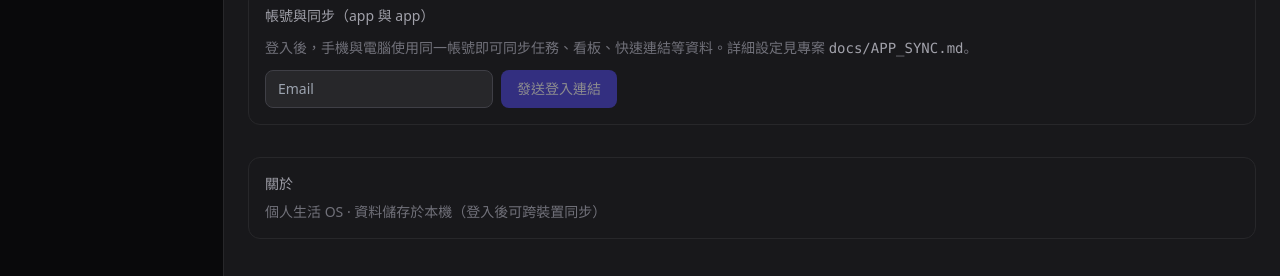
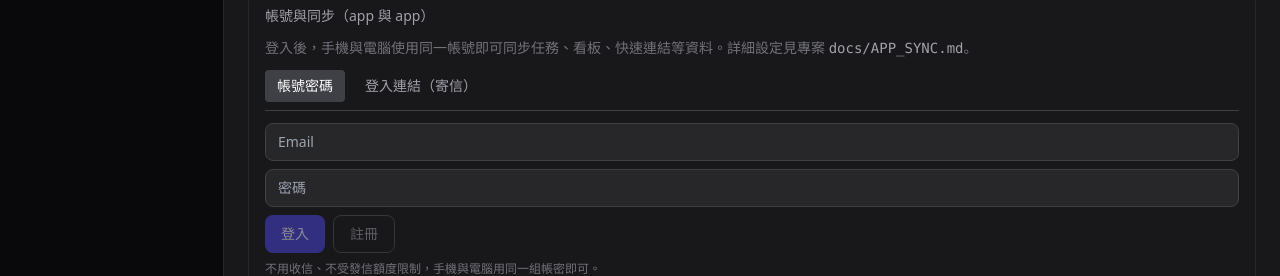
Before and after one commit to huazhi2407/daily, a Next.js app: page /settings in a window 1280 px wide. Shown: the part 524-800 px from the top of the page. Built offline with nearby package versions, Linux system fonts and the light colour scheme; no server answers.

Commit message:
feat: 新增帳號密碼登入，可不用魔法連結與發信額度
Made-with: Cursor

```diff
--- a/app/settings/page.tsx
+++ b/app/settings/page.tsx
@@ -15,6 +15,8 @@ export default function SettingsPage() {
   const [notifStatus, setNotifStatus] = useState<string | null>(null);
   const [syncUser, setSyncUser] = useState<User | null | undefined>(undefined);
   const [syncEmail, setSyncEmail] = useState("");
+  const [syncPassword, setSyncPassword] = useState("");
+  const [syncAuthMode, setSyncAuthMode] = useState<"password" | "magiclink">("password");
   const [syncMessage, setSyncMessage] = useState<string | null>(null);
   const [syncLoading, setSyncLoading] = useState(false);
 
@@ -147,10 +149,85 @@ export default function SettingsPage() {
           {syncUser === undefined ? (
             <p className="text-sm text-zinc-500">載入中…</p>
           ) : syncUser === null ? (
-            <div className="space-y-2">
+            <div className="space-y-3">
               {syncMessage && (
                 <p className="text-sm text-amber-400">{syncMessage}</p>
               )}
+              <div className="flex gap-2 border-b border-zinc-700 pb-2">
+                <button
+                  type="button"
+                  onClick={() => { setSyncAuthMode("password"); setSyncMessage(null); }}
+                  className={`rounded px-3 py-1.5 text-sm ${syncAuthMode === "password" ? "bg-zinc-700 text-white" : "text-zinc-400 hover:text-white"}`}
+                >
+                  帳號密碼
+                </button>
+                <button
+                  type="button"
+                  onClick={() => { setSyncAuthMode("magiclink"); setSyncMessage(null); }}
+                  className={`rounded px-3 py-1.5 text-sm ${syncAuthMode === "magiclink" ? "bg-zinc-700 text-white" : "text-zinc-400 hover:text-white"}`}
+                >
+                  登入連結（寄信）
+                </button>
+              </div>
+              {syncAuthMode === "password" ? (
+                <div className="space-y-2">
+                  <input
+                    type="email"
+                    value={syncEmail}
+                    onChange={(e) => setSyncEmail(e.target.value)}
+                    placeholder="Email"
+                    className="w-full rounded-lg border border-zinc-700 bg-zinc-800 px-3 py-2 text-sm"
+                  />
+                  <input
+                    type="password"
+                    value={syncPassword}
+                    onChange={(e) => setSyncPassword(e.target.value)}
+                    placeholder="密碼"
+                    className="w-full rounded-lg border border-zinc-700 bg-zinc-800 px-3 py-2 text-sm"
+                  />
+                  <div className="flex flex-wrap gap-2">
+                    <button
+                      onClick={async () => {
+                        const supabase = createClient();
+                        if (!supabase || !syncEmail.trim() || !syncPassword) return;
+                        setSyncLoading(true);
+                        setSyncMessage(null);
+                        const { data, error } = await supabase.auth.signInWithPassword({
+                          email: syncEmail.trim(),
+                          password: syncPassword,
+                        });
+                        setSyncLoading(false);
+                        if (error) setSyncMessage(error.message);
+                        else if (data.user) setSyncUser(data.user);
+                      }}
+                      disabled={syncLoading || !syncEmail.trim() || !syncPassword}
+                      className="rounded-lg bg-indigo-600 px-4 py-2 text-sm text-white hover:bg-indigo-500 disabled:opacity-50"
+                    >
+                      {syncLoading ? "登入中…" : "登入"}
+                    </button>
+                    <button
+                      onClick={async () => {
+                        const supabase = createClient();
+                        if (!supabase || !syncEmail.trim() || !syncPassword) return;
+                        setSyncLoading(true);
+                        setSyncMessage(null);
+                        const { error } = await supabase.auth.signUp({
+                          email: syncEmail.trim(),
+                          password: syncPassword,
+                        });
+                        setSyncLoading(false);
+                        if (error) setSyncMessage(error.message);
+                        else setSyncMessage("註冊成功，請用上方「登入」。");
+                      }}
+                      disabled={syncLoading || !syncEmail.trim() || !syncPassword}
+                      className="rounded-lg border border-zinc-600 px-4 py-2 text-sm text-zinc-400 hover:bg-zinc-800 disabled:opacity-50"
+                    >
+                      註冊
+                    </button>
+                  </div>
+                  <p className="text-xs text-zinc-500">不用收信、不受發信額度限制，手機與電腦用同一組帳密即可。</p>
+                </div>
+              ) : (
                 <div className="flex flex-wrap gap-2">
                   <input
                     type="email"
@@ -165,16 +242,13 @@ export default function SettingsPage() {
                       if (!supabase || !syncEmail.trim()) return;
                       setSyncLoading(true);
                       setSyncMessage(null);
-                    // 用正式站網址當導向，信箱裡的連結在手機點開才能正確跳到 app（若用 localhost 手機無法開）
                       const baseUrl =
                         (typeof window !== "undefined" && process.env.NEXT_PUBLIC_APP_URL) ||
                         (typeof window !== "undefined" ? window.location.origin : "") ||
                         "";
                       const { error } = await supabase.auth.signInWithOtp({
                         email: syncEmail.trim(),
-                      options: {
-                        emailRedirectTo: `${baseUrl}/auth/callback?next=/settings`,
-                      },
+                        options: { emailRedirectTo: `${baseUrl}/auth/callback?next=/settings` },
                       });
                       setSyncLoading(false);
                       if (error) {
@@ -194,6 +268,7 @@ export default function SettingsPage() {
                     {syncLoading ? "發送中…" : "發送登入連結"}
                   </button>
                 </div>
+              )}
             </div>
           ) : (
             <div className="flex flex-wrap items-center justify-between gap-2">
```
Also changed, not shown: 1 other file (tests, documents, lock files or other folders). Lines whose indentation alone changed are shown as unchanged.
